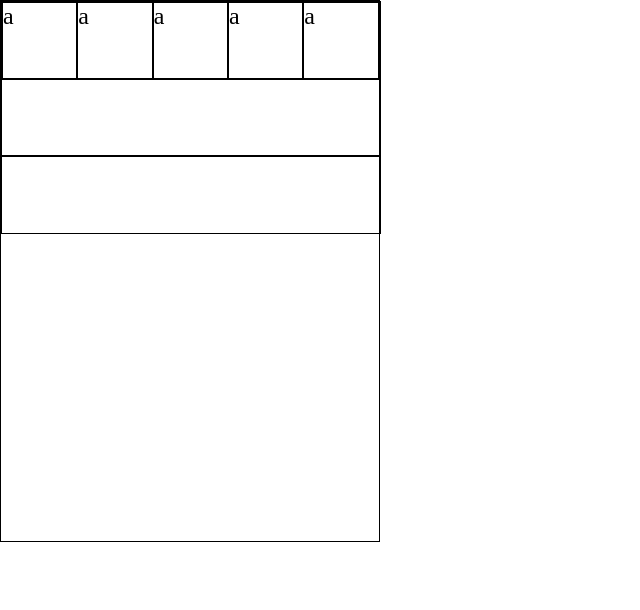
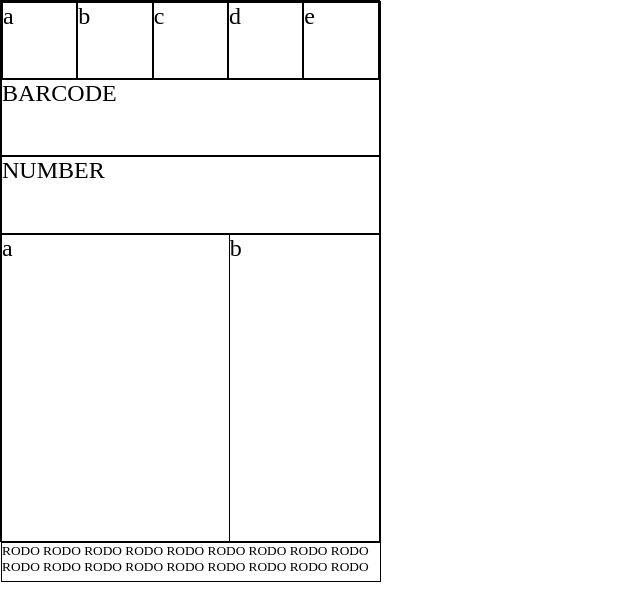
Before and after one commit to alburnus/CSS, a plain HTML site: page index.html in a window 1280 px wide. Shown: the whole page, without its empty margins (0-640 px from the left). Drawn offline with Linux system fonts and the light colour scheme.

Commit message:
Add more divs

```diff
--- a/index.html
+++ b/index.html
@@ -9,16 +9,23 @@
 <div class="main">
     <div class="float-container">
         <div class="float-child">a</div>
-        <div class="float-child">a</div>
-        <div class="float-child">a</div>
-        <div class="float-child">a</div>
-        <div class="float-child">a</div>
+        <div class="float-child">b</div>
+        <div class="float-child">c</div>
+        <div class="float-child">d</div>
+        <div class="float-child">e</div>
     </div>
     <div class="float-container">
-        BARCODE
+        <div class="barcode">BARCODE</div>
     </div>
     <div class="float-container">
-        NUMBER
+        <div class="barcode-number">NUMBER</div>
+    </div>
+    <div class="float-container-content">
+        <div class="float-child-left">a</div>
+        <div class="float-child-right">b</div>
+    </div>
+    <div class="float-container-rodo">
+        <div class="rodo">RODO RODO RODO RODO RODO RODO RODO RODO RODO RODO RODO RODO RODO RODO RODO RODO RODO RODO</div>
     </div>
 </div>
 
--- a/mystyle.css
+++ b/mystyle.css
@@ -19,18 +19,55 @@
     font-size:0px;
 }
 
+.float-container-content {
+    border: 1px solid black;
+    padding: 0px;
+    margin: 0px;
+    width: 100%;
+    height: 81mm;
+    font-size:0px;
+}
+
+.float-container-rodo {
+    border: 1px solid black;
+    padding: 0px;
+    margin: 0px;
+    width: 100%;
+    height: 10mm;
+    font-size:0px;
+}
+
 .float-child {
     display: inline-block;
-    /*margin: 0px;*/
-    /*padding: 0px;*/
     width: 19.4mm;
     height: 100%;
     font-size: 18pt;
-    /*height: 20mm;*/
-    /*width: 100%;*/
-    /*height: 100%;*/
-    /*box-sizing: border-box;*/
-    /*-moz-box-sizing: border-box;*/
-    /*-webkit-box-sizing: border-box;*/
     border: 1px solid black;
 }
+
+.float-child-left {
+    display: inline-block;
+    width: 60mm;
+    height: 100%;
+    font-size: 18pt;
+    border: 0px solid black;
+}
+.float-child-right {
+    display: inline-block;
+    width: 38.7mm;
+    height: 100%;
+    font-size: 18pt;
+    border-left: 1px solid black;
+}
+
+.barcode {
+    font-size: 18pt;
+}
+
+.barcode-number {
+    font-size: 18pt;
+}
+
+.rodo {
+    font-size: 10pt;
+}
```
